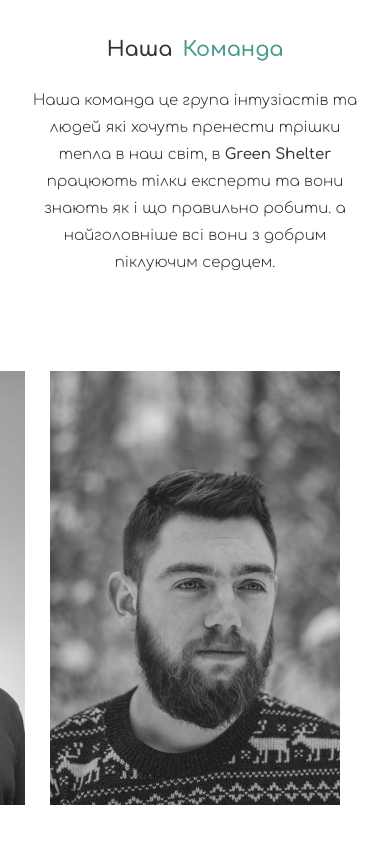
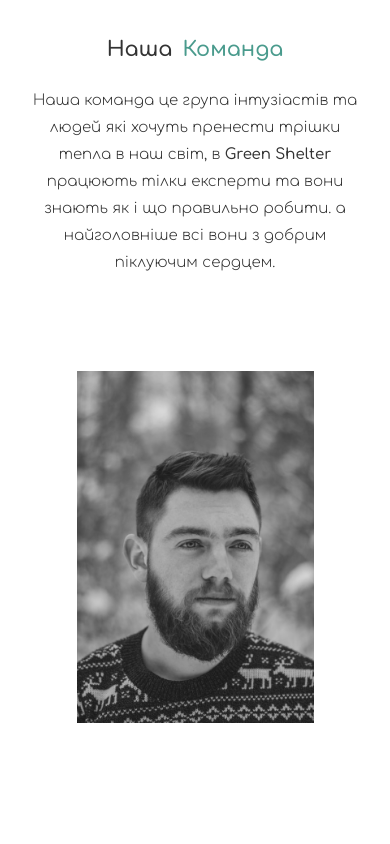
Before and after one commit to OlegBandrivskiy26/GreenShelter, a React (Create React App) app: page / in a window 390 px wide. Shown: the part 1853-2697 px from the top of the page. After the commit the page ends 2626 px from the top, so only its background shows below. Built offline with nearby package versions, Linux system fonts and the light colour scheme.

Commit message:
Final touches in TeamPage and TeamCard componets

```diff
--- a/src/Components/TeamCard/TeamCard.css
+++ b/src/Components/TeamCard/TeamCard.css
@@ -55,3 +55,10 @@
     filter: brightness(5);
     -webkit-filter: brightness(5);
 }
+
+@media screen and (max-width: 800px) {
+    .TeamCard {
+        height: 352px;
+        width: 237px;
+    }
+}
--- a/src/Components/TeamCard/TeamCard.jsx
+++ b/src/Components/TeamCard/TeamCard.jsx
@@ -31,7 +31,7 @@ function TeamCard({id, image, instagramLink, facebookLink}) {
     }, [id])
     return (
         <div ref={card} id={`TeamCard-${id}`} className="TeamCard">
-            <img src={image} alt="Team member" className="TeamCard-image" />
+            <img loading="lazy" src={image} alt="Team member" className="TeamCard-image" />
             <div className="TeamCard-medias">
                 <a href={instagramLink} className="TeamCard-media-btn"><img src={instagramIcon} alt="instagram" className="TeamCard-mediaIcon" /></a>
                 <a href={facebookLink} className="TeamCard-media-btn"><img src={facebookIcon} alt="facebook" className="TeamCard-mediaIcon" /></a>
--- a/src/Components/TeamPage/TeamPage.css
+++ b/src/Components/TeamPage/TeamPage.css
@@ -2,6 +2,10 @@
     margin: 0;
     padding: 0;
     box-sizing: border-box;
+}
+
+.TeamPage * {
+    max-width: 100%;
 }
 
 .TeamPage {
--- a/src/Components/TeamPage/TeamPage.jsx
+++ b/src/Components/TeamPage/TeamPage.jsx
@@ -23,7 +23,7 @@ function TeamPage() {
                 swiperRef.current.setAttribute("centered-slides-bounds", "false")
             } else if (window.innerWidth <= 1300) {
                 swiperRef.current.setAttribute("slides-per-view", "3.25")
-                swiperRef.current.setAttribute("space-between", "70")
+                swiperRef.current.setAttribute("space-between", "50")
                 swiperRef.current.setAttribute("centered-slides-bounds", "true")
             } else {
                 swiperRef.current.setAttribute("slides-per-view", "4.25")
@@ -58,7 +58,7 @@ function TeamPage() {
                 >
                     {
                         team.map(item =>
-                            <swiper-slide style={{
+                            <swiper-slide lazy="true" style={{
                                 "display": "flex",
                                 "alignItems": "center",
                                 "justifyContent": "center"
```
